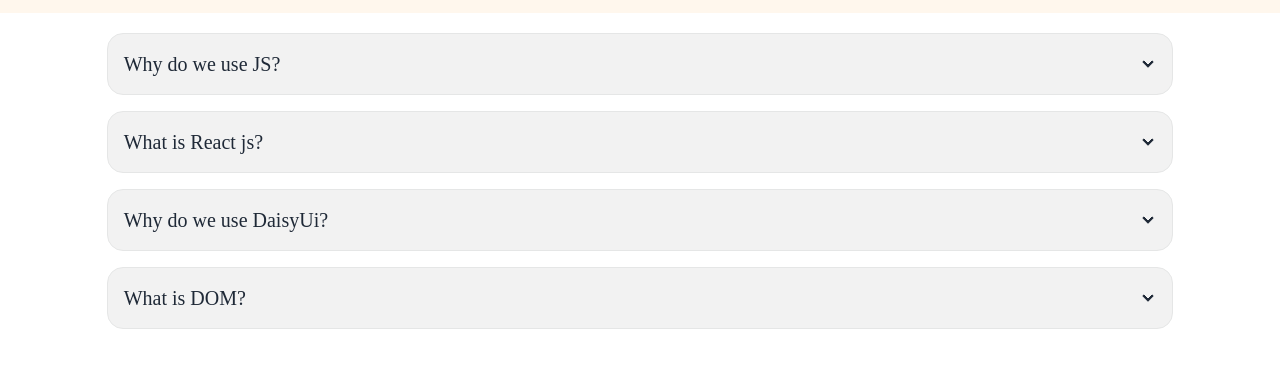
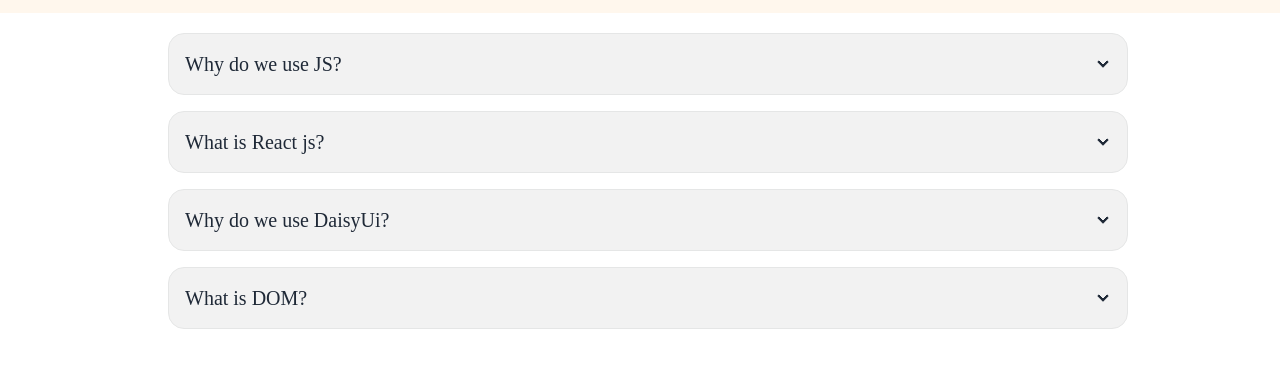
Before and after one commit to Soumik45/PH_A5, a plain HTML site: page faq.html in a window 1280 px wide. Shown: the part 68-436 px from the top of the page. Drawn offline with nearby package versions, Linux system fonts and the light colour scheme.

Commit message:
Faq Updated

```diff
--- a/faq.html
+++ b/faq.html
@@ -63,29 +63,29 @@
 
         </header>
 
-        <main class="w-10/12 mx-auto flex-row space-y-4 mt-5">
-            <div tabindex="0" class="collapse collapse-arrow border-base-300 bg-base-200 border">
+        <main class="w-9/12 mx-auto flex-row space-y-4 mt-5">
+            <div tabindex="0" class="mx-2 collapse collapse-arrow border-base-300 bg-base-200 border">
                 <div class="collapse-title text-xl font-medium">Why do we use JS?</div>
                 <div class="collapse-content">
                   <p class="font-font-light"> We use JavaScript to create interactive and dynamic web pages, enhancing user experience with features like animations and real-time updates. It runs in the browser, allowing for efficient client-side scripting and can be used for both front-end and back-end development.</p>
                 </div>
               </div>
 
-              <div tabindex="0" class="collapse collapse-arrow border-base-300 bg-base-200 border">
-                <div class="collapse-title text-xl font-medium">What is React js?</div>
+              <div tabindex="0" class="mx-2 collapse collapse-arrow border-base-300 bg-base-200 border">
+                <div class=" collapse-title text-xl font-medium">What is React js?</div>
                 <div class="collapse-content">
                   <p>React.js is a JavaScript library developed by Facebook for building user interfaces, particularly for single-page applications. It allows developers to create reusable UI components, making it easier to manage the state and structure of complex applications. React uses a virtual DOM for efficient rendering. React makes improving performance by minimizing direct manipulation of the actual DOM.</p>
                 </div>
               </div>
 
-              <div tabindex="0" class="collapse collapse-arrow border-base-300 bg-base-200 border">
+              <div tabindex="0" class="mx-2 collapse collapse-arrow border-base-300 bg-base-200 border">
                 <div class="collapse-title text-xl font-medium">Why do we use DaisyUi?</div>
                 <div class="collapse-content">
                   <p>To use in build components and make it efficient to make Ui.</p>
                 </div>
               </div>
 
-              <div tabindex="0" class="collapse collapse-arrow border-base-300 bg-base-200 border">
+              <div tabindex="0" class="mx-2 collapse collapse-arrow border-base-300 bg-base-200 border">
                 <div class="collapse-title text-xl font-medium">What is DOM?</div>
                 <div class="collapse-content" tabindex="0">
                   <p>The Document Object Model (DOM) is a programming interface for web documents, representing the structure of a webpage as a tree of objects. Each element, attribute, and piece of text in the HTML document is represented as a node in this tree, allowing programming languages, like JavaScript, to interact with and manipulate the content and structure of web pages dynamically.</p>
```
